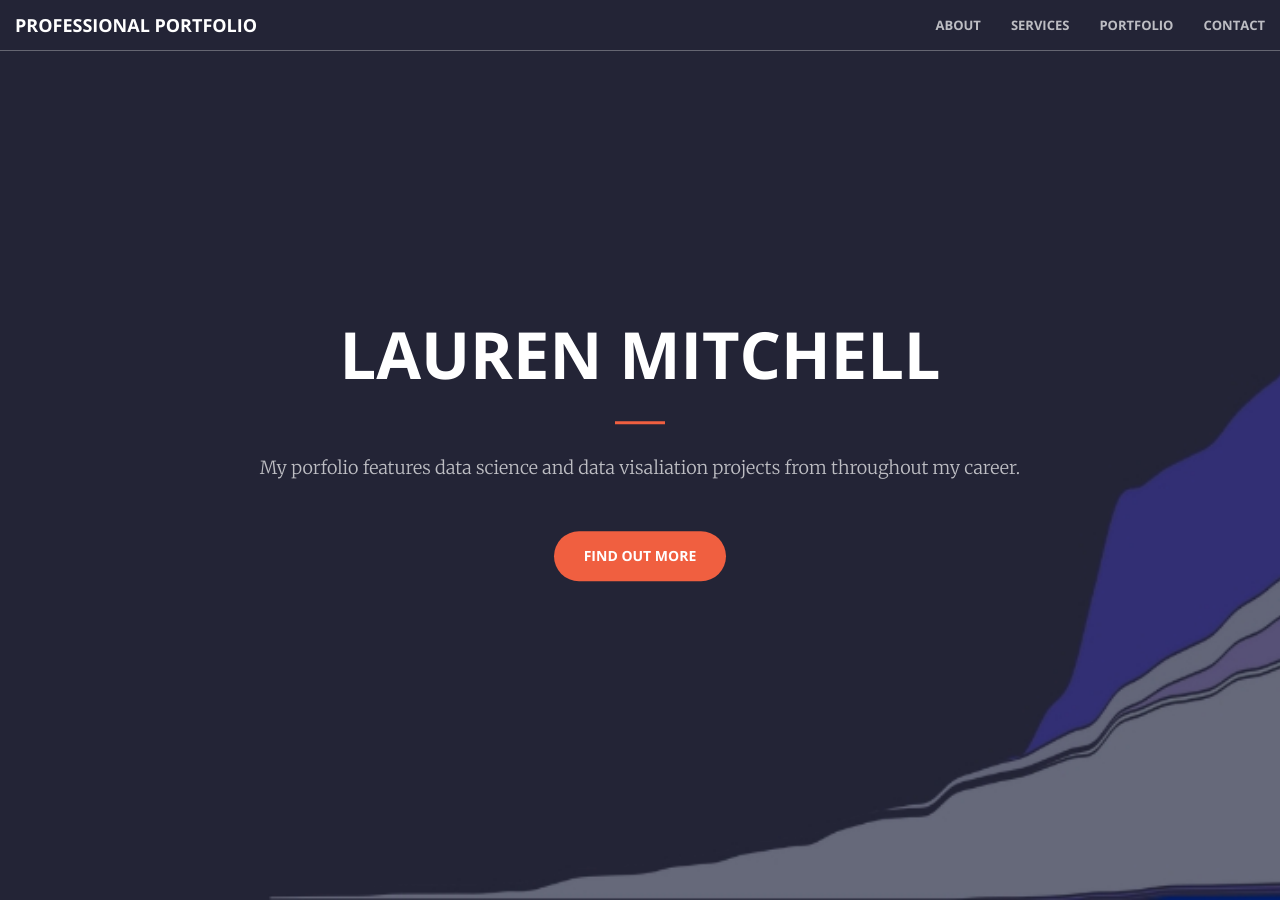
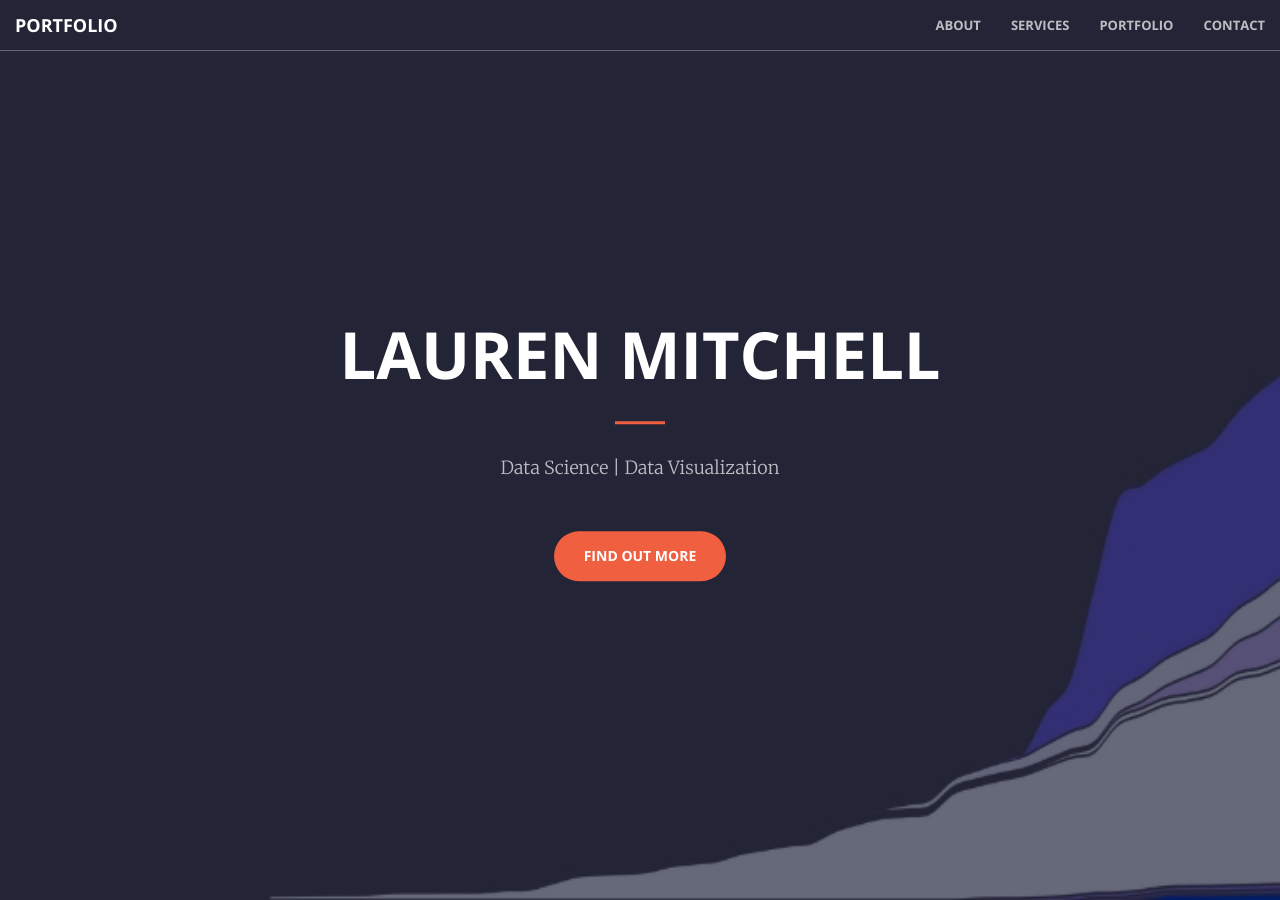
Before and after one commit to laurenmitch/laurenmitch.github.io, a Jekyll site: the page built from index.html, in a window 1280 px wide and 900 px high. Built offline with Jekyll 4.4.1, drawn with Linux system fonts in a browser that asks for light colours.

Commit message:
small changes

```diff
--- a/_includes/head.html
+++ b/_includes/head.html
@@ -6,7 +6,7 @@
     <meta name="description" content="">
     <meta name="author" content="">
 
-    <title>Lauren Mitchell Professional Portfolio</title>
+    <title>Lauren Mitchell - Professional Portfolio</title>
 
     <!-- Bootstrap Core CSS -->
     <link rel="stylesheet" href="css/bootstrap.min.css" type="text/css">
--- a/_includes/header.html
+++ b/_includes/header.html
@@ -3,7 +3,7 @@
         <div class="header-content-inner">
             <h1>Lauren Mitchell</h1>
             <hr>
-            <p>My porfolio features data science and data visaliation projects from throughout my career.</p>
+            <p>Data Science  |  Data Visualization</p>
             <a href="#about" class="btn btn-primary btn-xl page-scroll">Find Out More</a>
         </div>
     </div>
--- a/_includes/nav.html
+++ b/_includes/nav.html
@@ -8,7 +8,7 @@
                 <span class="icon-bar"></span>
                 <span class="icon-bar"></span>
             </button>
-            <a class="navbar-brand page-scroll" href="#page-top">Professional Portfolio</a>
+            <a class="navbar-brand page-scroll" href="#page-top">Portfolio</a>
         </div>
 
         <!-- Collect the nav links, forms, and other content for toggling -->
```
